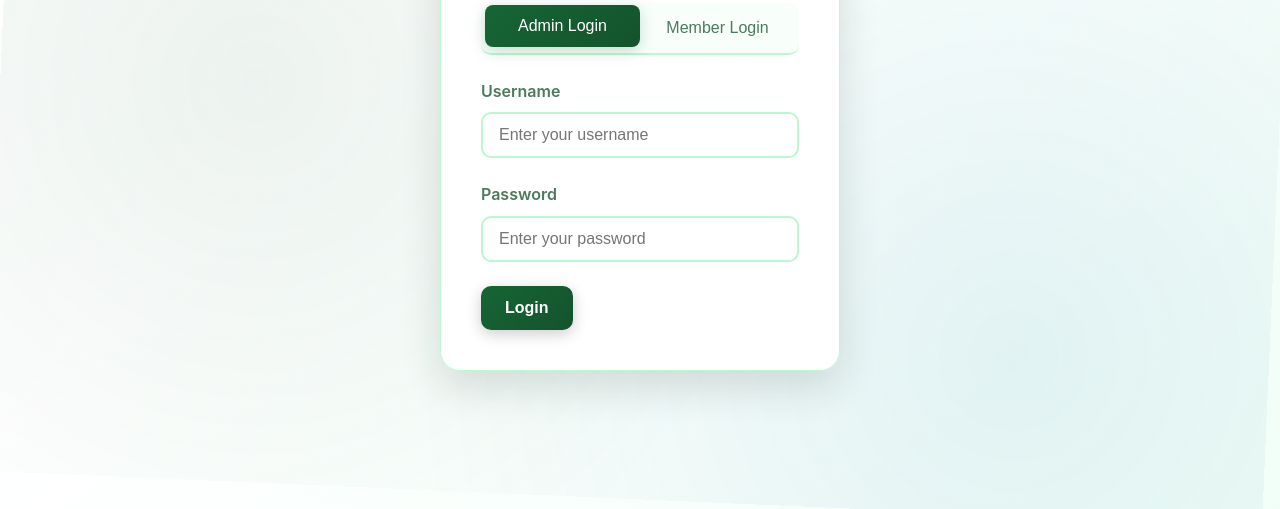
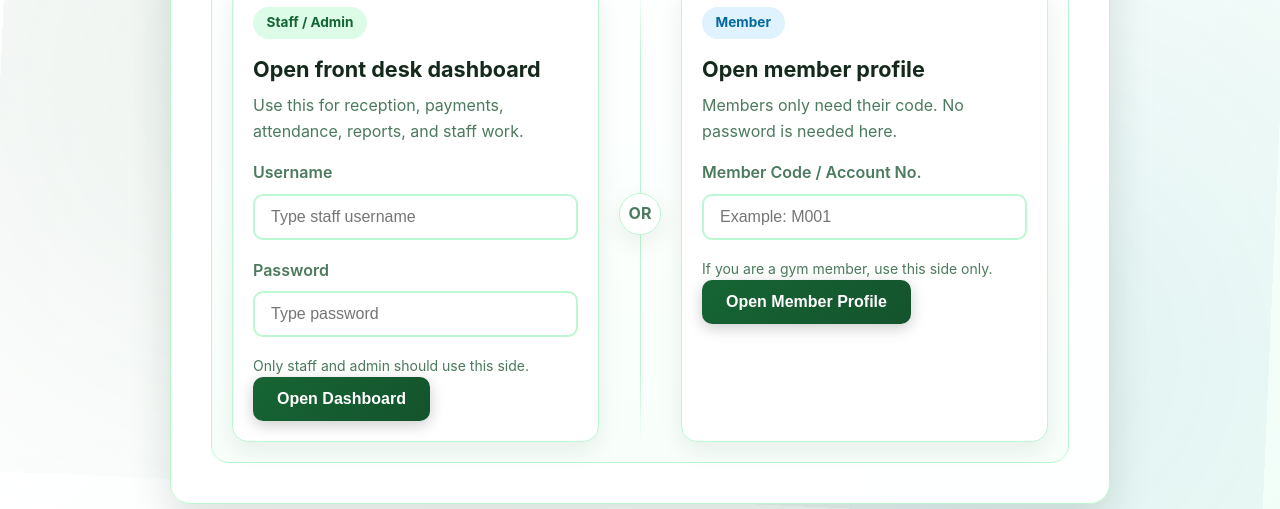
Before and after one commit to mtanveer66/gym-software, a plain HTML site: page index.html in a window 1280 px wide. Shown: the part 291-800 px from the top of the page. Drawn offline with Linux system fonts and the light colour scheme; no server answers.

Commit message:
Simplify index login layout

```diff
--- a/assets/css/style.css
+++ b/assets/css/style.css
@@ -169,6 +169,10 @@ body {
     animation: slideInUp 0.6s ease-out;
 }
 
+.login-box-wide {
+    max-width: 940px;
+}
+
 .login-box h1 {
     text-align: center;
     margin-bottom: 0.75rem;
@@ -187,73 +191,109 @@ body {
     margin-bottom: 1rem;
 }
 
-.login-helper {
-    background: #f8fffb;
+.login-access-card {
+    background: linear-gradient(180deg, #ffffff 0%, #f8fffb 100%);
     border: 1px solid var(--border-color);
-    border-radius: 12px;
-    padding: 0.9rem 1rem;
-    margin-bottom: 1rem;
-    color: var(--text-secondary);
-    font-size: 0.95rem;
+    border-radius: 18px;
+    padding: 1.25rem;
 }
 
-.login-helper strong {
+.access-intro {
+    background: #f3f7f4;
+    border: 1px solid var(--border-color);
+    border-radius: 14px;
+    padding: 0.9rem 1rem;
+    margin-bottom: 1.25rem;
+    color: var(--text-secondary);
+}
+
+.access-intro strong {
+    display: block;
+    margin-bottom: 0.2rem;
     color: var(--primary-color);
 }
 
-.login-helper ul {
-    margin: 0.5rem 0 0 1rem;
+.login-split-layout {
+    display: grid;
+    grid-template-columns: minmax(0, 1fr) auto minmax(0, 1fr);
+    gap: 1.25rem;
+    align-items: stretch;
 }
 
-.login-helper li {
-    margin-bottom: 0.35rem;
+.login-form-panel {
+    background: #ffffff;
+    border: 1px solid var(--border-color);
+    border-radius: 16px;
+    padding: 1.25rem;
+    box-shadow: var(--shadow);
 }
 
-.login-tabs {
-    display: flex;
-    margin-bottom: 1.5rem;
-    border-bottom: 2px solid var(--border-color);
-    background: #f8fffb;
-    border-radius: 10px;
-    padding: 0.25rem;
+.login-panel-badge {
+    display: inline-flex;
+    align-items: center;
+    justify-content: center;
+    min-height: 32px;
+    padding: 0.25rem 0.85rem;
+    border-radius: 999px;
+    background: #dcfce7;
+    color: var(--primary-color);
+    font-size: 0.85rem;
+    font-weight: 700;
+    margin-bottom: 0.8rem;
 }
 
-.tab-btn {
-    flex: 1;
-    padding: 0.75rem;
-    background: transparent;
-    border: none;
-    cursor: pointer;
-    font-size: 1rem;
+.member-badge {
+    background: #e0f2fe;
+    color: var(--info-color);
+}
+
+.login-form-panel h2 {
+    font-size: 1.35rem;
+    margin-bottom: 0.45rem;
+    color: var(--text-color);
+}
+
+.login-panel-text {
     color: var(--text-secondary);
-    transition: all 0.3s ease;
-    border-radius: 8px;
+    margin-bottom: 1rem;
+}
+
+.login-divider {
+    display: flex;
+    align-items: center;
+    justify-content: center;
+    min-width: 42px;
     position: relative;
 }
 
-.tab-btn.active {
-    color: white;
-    background: var(--primary-gradient);
-    box-shadow: 0 4px 15px rgba(22, 101, 52, 0.22);
-    transform: translateY(-2px);
+.login-divider::before {
+    content: '';
+    position: absolute;
+    top: 0;
+    bottom: 0;
+    left: 50%;
+    width: 1px;
+    background: linear-gradient(180deg, transparent 0%, var(--border-color) 15%, var(--border-color) 85%, transparent 100%);
 }
 
-.tab-btn:hover:not(.active) {
-    color: var(--text-color);
-    background: rgba(22, 101, 52, 0.08);
-}
-
-.login-form {
-    display: none;
-    animation: fadeIn 0.4s ease-in;
-}
-
-.login-form.active {
-    display: block;
+.login-divider span {
+    position: relative;
+    z-index: 1;
+    display: inline-flex;
+    align-items: center;
+    justify-content: center;
+    width: 42px;
+    height: 42px;
+    border-radius: 999px;
+    background: #ffffff;
+    border: 1px solid var(--border-color);
+    color: var(--text-secondary);
+    font-weight: 700;
+    box-shadow: var(--shadow);
 }
 
 .form-group {
-    margin-bottom: 1.5rem;
+    margin-bottom: 1.1rem;
     animation: slideInUp 0.5s ease-out both;
 }
 
@@ -701,6 +741,25 @@ body {
         padding: 1.5rem;
     }
 
+    .login-split-layout {
+        grid-template-columns: 1fr;
+    }
+
+    .login-divider {
+        min-height: 42px;
+        min-width: 100%;
+    }
+
+    .login-divider::before {
+        top: 50%;
+        bottom: auto;
+        left: 0;
+        right: 0;
+        width: auto;
+        height: 1px;
+        background: linear-gradient(90deg, transparent 0%, var(--border-color) 15%, var(--border-color) 85%, transparent 100%);
+    }
+
     .form-row {
         grid-template-columns: 1fr;
     }
@@ -735,6 +794,11 @@ body {
         padding: 1rem;
     }
 
+    .login-access-card,
+    .login-form-panel {
+        padding: 1rem;
+    }
+
     .login-box h1 {
         font-size: 1.5rem;
     }
--- a/index.html
+++ b/index.html
@@ -11,15 +11,21 @@
 </head>
 <body>
     <div class="login-container">
-        <div class="login-box">
+        <div class="login-box login-box-wide">
             <h1>Gym Management System</h1>
-            <div class="login-tabs" role="tablist" aria-label="Login Type Selection">
-                <button class="tab-btn active" data-tab="admin" role="tab" id="admin-tab" aria-selected="true" aria-controls="admin-login">Admin Login</button>
-                <button class="tab-btn" data-tab="member" role="tab" id="member-tab" aria-selected="false" aria-controls="member-login">Member Login</button>
+            <p class="login-subtitle">Use one clean box below. Staff is on one side. Members are on the other side.</p>
+
+            <div class="login-access-card" aria-label="Quick login options">
+                <div class="access-intro">
+                    <strong>Start here</strong>
+                    <p>Front desk staff should use username and password. Members should use member code only.</p>
                 </div>
 
-            <!-- Admin Login Form -->
-            <div id="admin-login" class="login-form active" role="tabpanel" aria-labelledby="admin-tab">
+                <div class="login-split-layout">
+                    <section id="admin-login" class="login-form-panel is-visible" aria-labelledby="admin-login-title">
+                        <div class="login-panel-badge">Staff / Admin</div>
+                        <h2 id="admin-login-title">Open front desk dashboard</h2>
+                        <p class="login-panel-text">Use this for reception, payments, attendance, reports, and staff work.</p>
                         <form id="adminForm" aria-label="Admin Login Form">
                             <div class="form-group">
                                 <label for="adminUsername">Username</label>
@@ -29,7 +35,7 @@
                                     name="username"
                                     autocomplete="username"
                                     aria-required="true"
-                            placeholder="Enter your username"
+                                    placeholder="Type staff username"
                                     required>
                             </div>
                             <div class="form-group">
@@ -40,29 +46,39 @@
                                     name="password"
                                     autocomplete="current-password"
                                     aria-required="true"
-                            placeholder="Enter your password"
+                                    placeholder="Type password"
                                     required>
                             </div>
-                    <button type="submit" class="btn btn-primary" aria-label="Login as Admin">Login</button>
+                            <small class="form-hint">Only staff and admin should use this side.</small>
+                            <button type="submit" class="btn btn-primary" aria-label="Login as Admin">Open Dashboard</button>
                         </form>
+                    </section>
+
+                    <div class="login-divider" aria-hidden="true">
+                        <span>OR</span>
                     </div>
 
-            <!-- Member Login Form -->
-            <div id="member-login" class="login-form" role="tabpanel" aria-labelledby="member-tab">
+                    <section id="member-login" class="login-form-panel is-visible" aria-labelledby="member-login-title">
+                        <div class="login-panel-badge member-badge">Member</div>
+                        <h2 id="member-login-title">Open member profile</h2>
+                        <p class="login-panel-text">Members only need their code. No password is needed here.</p>
                         <form id="memberForm" aria-label="Member Login Form">
                             <div class="form-group">
-                        <label for="memberCode">Member Code (Ac_No)</label>
+                                <label for="memberCode">Member Code / Account No.</label>
                                 <input
                                     type="text"
                                     id="memberCode"
                                     name="member_code"
                                     autocomplete="off"
                                     aria-required="true"
-                            placeholder="Enter your member code"
+                                    placeholder="Example: M001"
                                     required>
                             </div>
-                    <button type="submit" class="btn btn-primary" aria-label="Login as Member">Login</button>
+                            <small class="form-hint">If you are a gym member, use this side only.</small>
+                            <button type="submit" class="btn btn-primary" aria-label="Login as Member">Open Member Profile</button>
                         </form>
+                    </section>
+                </div>
             </div>
         </div>
     </div>
@@ -73,17 +89,6 @@
         // Check authentication status on page load
         document.addEventListener('DOMContentLoaded', function() {
             checkAuthStatus();
-        });
-
-        // Tab switching
-        document.querySelectorAll('.tab-btn').forEach(btn => {
-            btn.addEventListener('click', function() {
-                const tab = this.dataset.tab;
-                document.querySelectorAll('.tab-btn').forEach(b => b.classList.remove('active'));
-                document.querySelectorAll('.login-form').forEach(f => f.classList.remove('active'));
-                this.classList.add('active');
-                document.getElementById(tab + '-login').classList.add('active');
-            });
         });
 
         function checkAuthStatus() {
```
Lines whose indentation alone changed are shown as unchanged.
